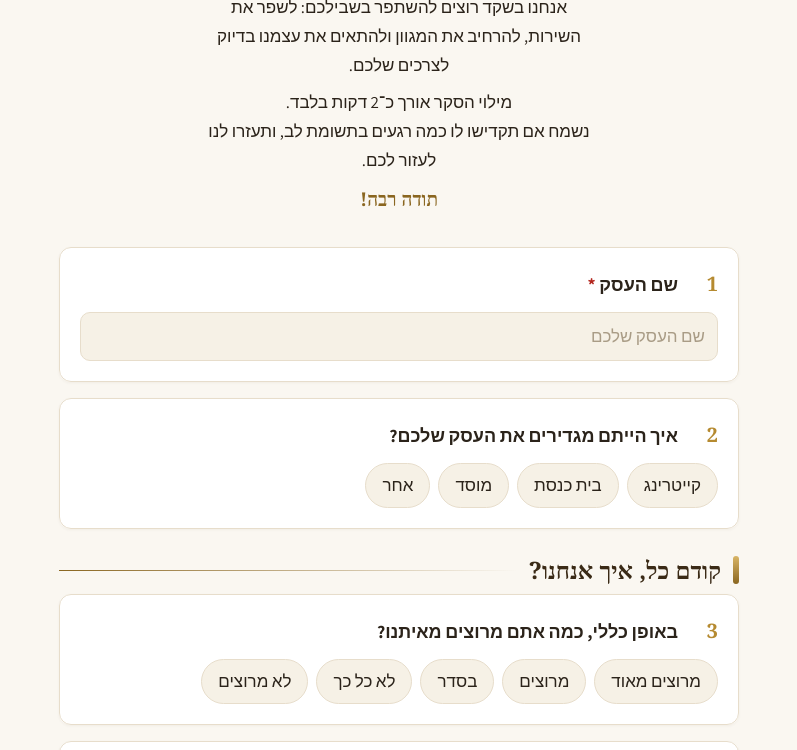
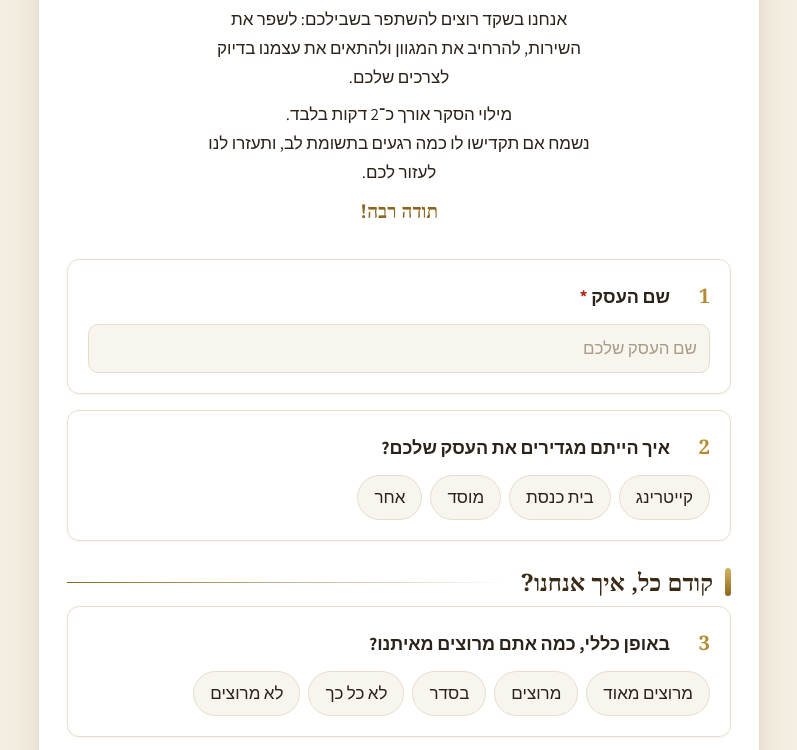
Before and after one commit to eli7020/shaked-survey, a plain HTML site: page index.html in a window 1280 px wide. Shown: the part 548-1298 px from the top of the page, without its empty margins (241-1038 px from the left). Drawn offline with Linux system fonts and the light colour scheme; a web font is replaced by a local one.

Commit message:
עיצוב: דף לבן על רקע שמנת
Co-Authored-By: Claude Opus 5.5 <noreply@anthropic.com>
Claude-Session: https://claude.ai/code/session_017sVy4D7hCZNjkRbQgQZmE3

```diff
--- a/index.html
+++ b/index.html
@@ -14,7 +14,7 @@
 /* Layout: Shaked bakery brand — black ground, gold wheat crest, one narrow column of numbered cards in two sections; owner results below */
 :root{
   color-scheme:light;
-  --bg:#FAF7F1; --surface:#FFFFFF; --raise:#F6F1E6; --ink:#2B231A; --muted:#7A6D5B; --line:#E7DDCB;
+  --bg:#F5EFE3; --surface:#FFFFFF; --raise:#F8F5EF; --sheet:#FFFFFF; --ink:#2B231A; --muted:#7A6D5B; --line:#E7DDCB;
   --gold:#B58A30; --gold-hi:#D9B566; --gold-lo:#8A6620; --gold-soft:#FBF3E0; --danger:#B3261E;
   --heading:#3A2A16;
   --leaf:var(--gold); --citrus:var(--gold-hi);
@@ -23,10 +23,11 @@
 }
 *{box-sizing:border-box}
 body{background:var(--bg);color:var(--ink);font-family:var(--body);font-size:17px;line-height:1.6;
-  background-image:radial-gradient(ellipse 900px 420px at 50% -120px,rgba(217,181,102,.22),transparent 70%);
+  background-image:radial-gradient(ellipse 900px 420px at 50% -120px,rgba(217,181,102,.18),transparent 70%);
   background-repeat:no-repeat;
-  padding-left:max(16px,env(safe-area-inset-left,0px));padding-right:max(16px,env(safe-area-inset-right,0px));padding-block:40px 72px}
-.wrap{max-width:680px;margin:0 auto;display:flex;flex-direction:column;gap:22px}
+  padding-left:max(16px,env(safe-area-inset-left,0px));padding-right:max(16px,env(safe-area-inset-right,0px));padding-block:24px 48px}
+.wrap{max-width:720px;margin:0 auto;display:flex;flex-direction:column;gap:22px;background:var(--sheet);border-radius:22px;padding:28px 28px 36px;box-shadow:0 12px 40px rgba(90,65,20,.12),0 1px 3px rgba(90,65,20,.06)}
+@media (max-width:520px){.wrap{padding:18px 14px 28px;border-radius:18px}}
 header{display:flex;flex-direction:column;align-items:center;text-align:center;gap:6px;padding-bottom:10px}
 .bsd{margin:4px 0 0;font-family:var(--display);font-weight:700;font-size:16px;color:var(--gold-lo)}
 .logo{width:100%;max-width:520px;height:auto;border-radius:16px;box-shadow:0 10px 30px rgba(60,40,10,.18)}
```
